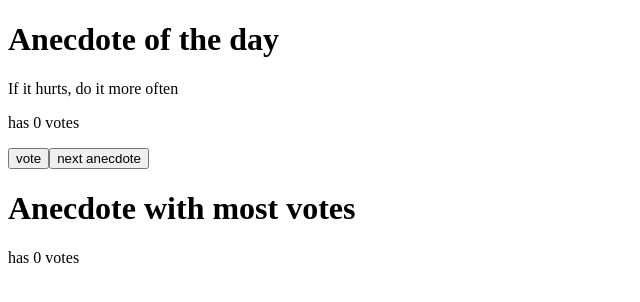
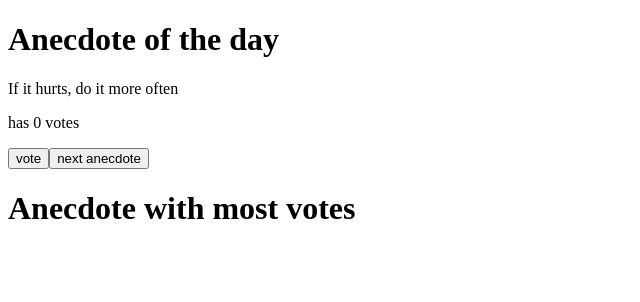
Before and after one commit to juanm707/React-FullStackOpen, a React (Create React App) app: page / in a window 1280 px wide. Shown: the top 302 px of the page, without its empty margins (0-640 px from the left). Built offline with nearby package versions, Linux system fonts and the light colour scheme.

Commit message:
anecdote step3

```diff
--- a/src/index.js
+++ b/src/index.js
@@ -39,7 +39,7 @@ const App = (props) => {
             <div>
                 <h1>Anecdote with most votes</h1>
                 <p>{mostVoted}</p>
-                <p> has {mostVotes} votes</p>
+                {mostVotes ? <p> has {mostVotes} votes</p> : <p/> }
             </div>
         </div>
     );
```
